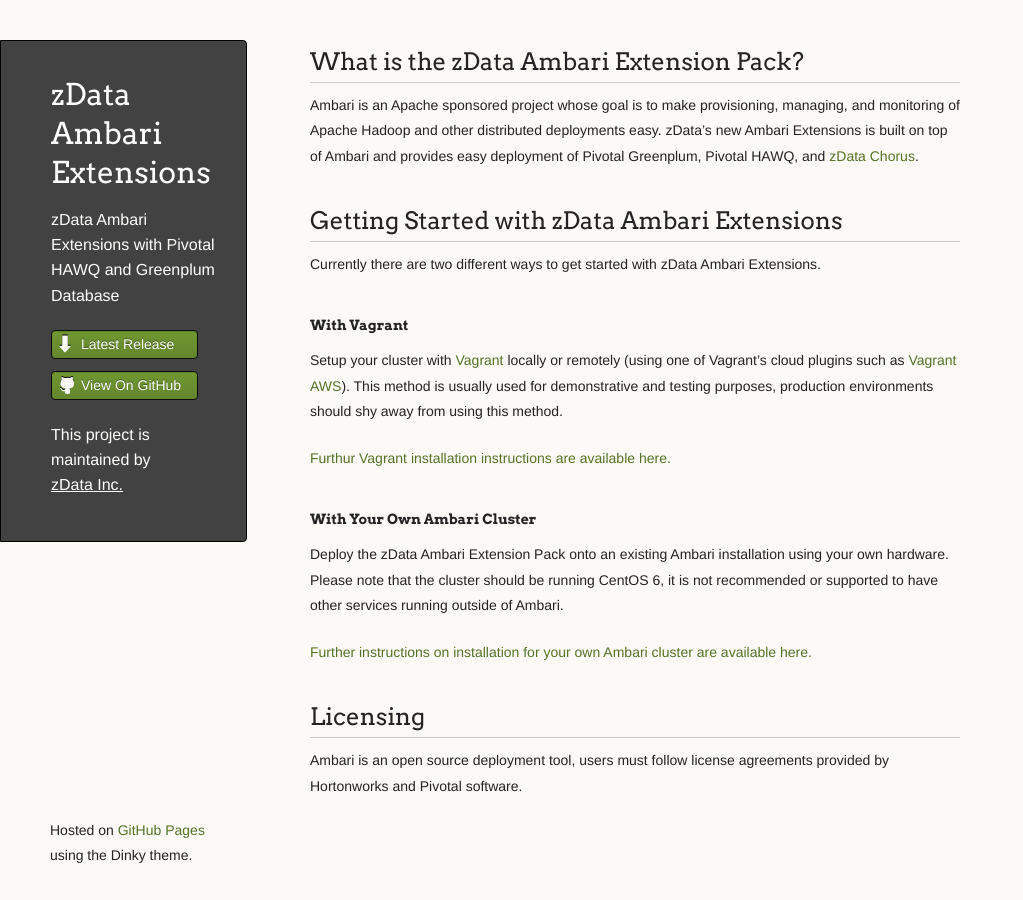
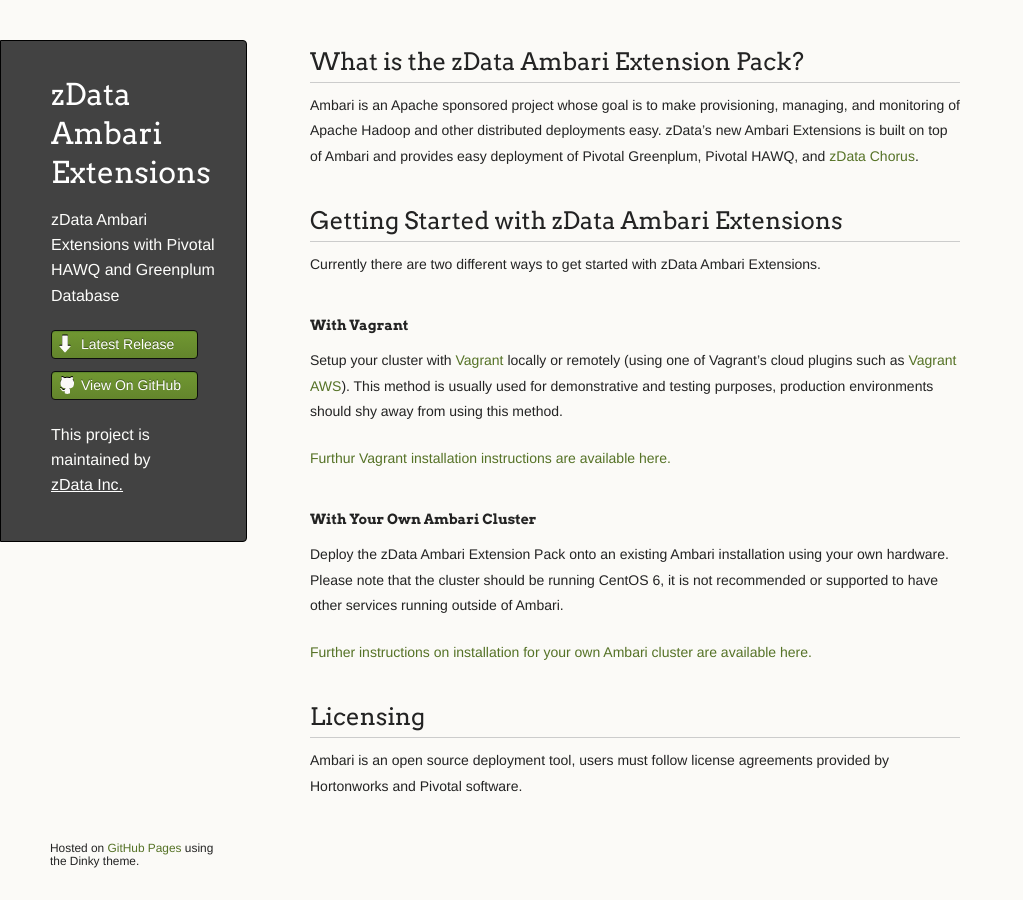
Before and after one commit to zdata-inc/ambari-extensions, a Jekyll site: the page built from index.md, in a window 1280 px wide. Shown: the whole page, without its empty margins (0-1023 px from the left). Built offline with Jekyll 4.4.1, drawn with Linux system fonts in a browser that asks for light colours; Markdown is read by kramdown in place of the engine named in the settings.

Commit message:
Add small tag styling

```diff
--- a/stylesheets/styles.css
+++ b/stylesheets/styles.css
@@ -138,6 +138,12 @@
   background:#ccc;
   height:1px;
   margin:0 0 24px;
+}
+
+small {
+    font-size: 0.85em;
+    line-height: 13px !important;
+    display: block;
 }
 
 /* Images */
```
